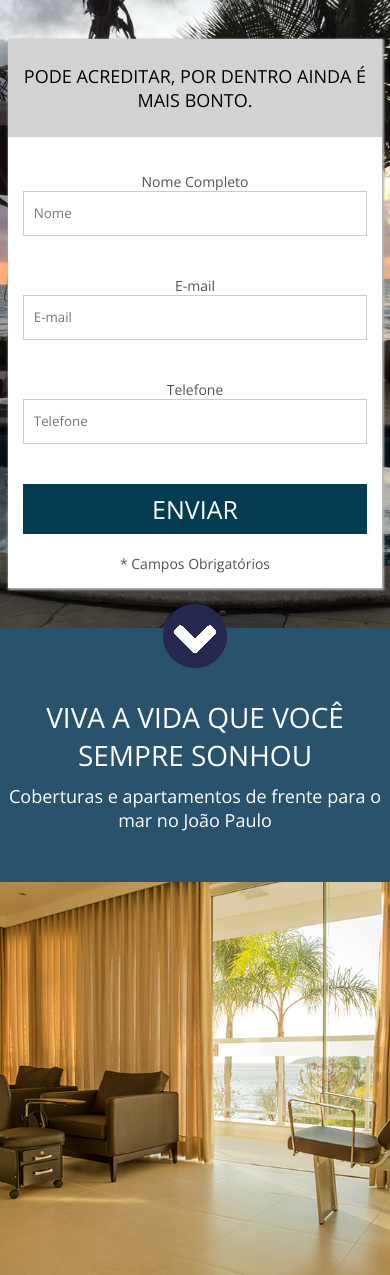
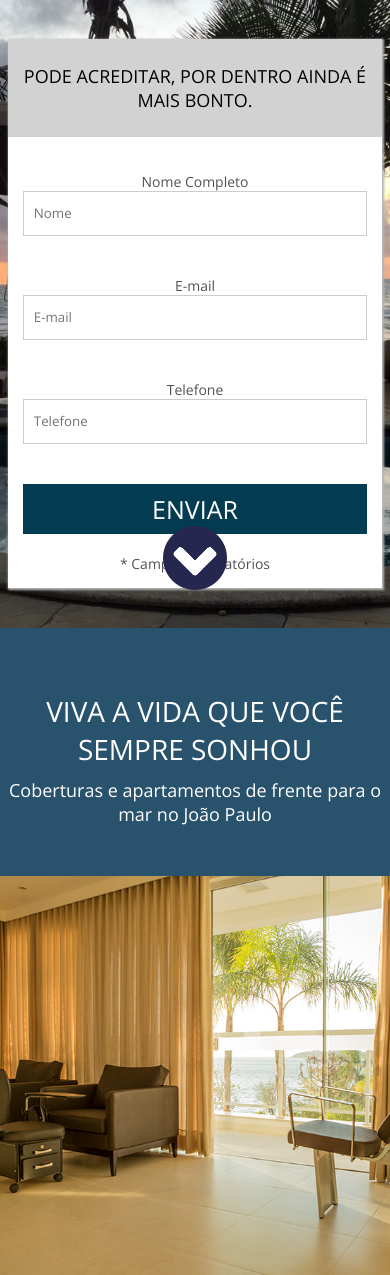
Before and after one commit to rafaelsenaferreira/Web_Master_Front_End, a PHP site: page / in a window 390 px wide. Shown: the part 186-1461 px from the top of the page. Run offline with PHP 8.4, Linux system fonts and the light colour scheme.

Commit message:
modificado o stilo

```diff
--- a/Projeto_02_WebMaster/css/style.css
+++ b/Projeto_02_WebMaster/css/style.css
@@ -52,9 +52,9 @@ section.cover-form{
 }
 
 .icone-seta{
-	position: absolute;
+	position: relative;
 	left: 50%;
-	top: 625px;
+	top: -32px;
 	transform: translateX(-50%);
 	-ms-transform: translateX(-50%);
 	width: 64px;
@@ -131,6 +131,7 @@ section.cover-form{
 }
 
 section.chamada{
+	margin-top: -70px;
 	z-index: 1;
 	width: 100%;
 	text-align: center;
@@ -211,9 +212,6 @@ footer img{
 		display: inline-block;
 	}
 
-	.icone-seta{
-		top: 700px;
-	}
 }
 
 @media screen and (max-width: 768px){
@@ -233,9 +231,6 @@ footer img{
 		width: 100%;
 	}
 
-	.icone-seta{
-		top: 700px;
-	}
 }
 
 @media screen and (max-width: 510px){
@@ -249,15 +244,3 @@ footer img{
 		display: inline-block;
 		float: none;
 	}
-
-	.icone-seta{
-		top: 790px;
-	}
-
-}
-
-@media screen and (max-width: 320px){
-	.icone-seta{
-		top: 820px;
-	}
-}
```
